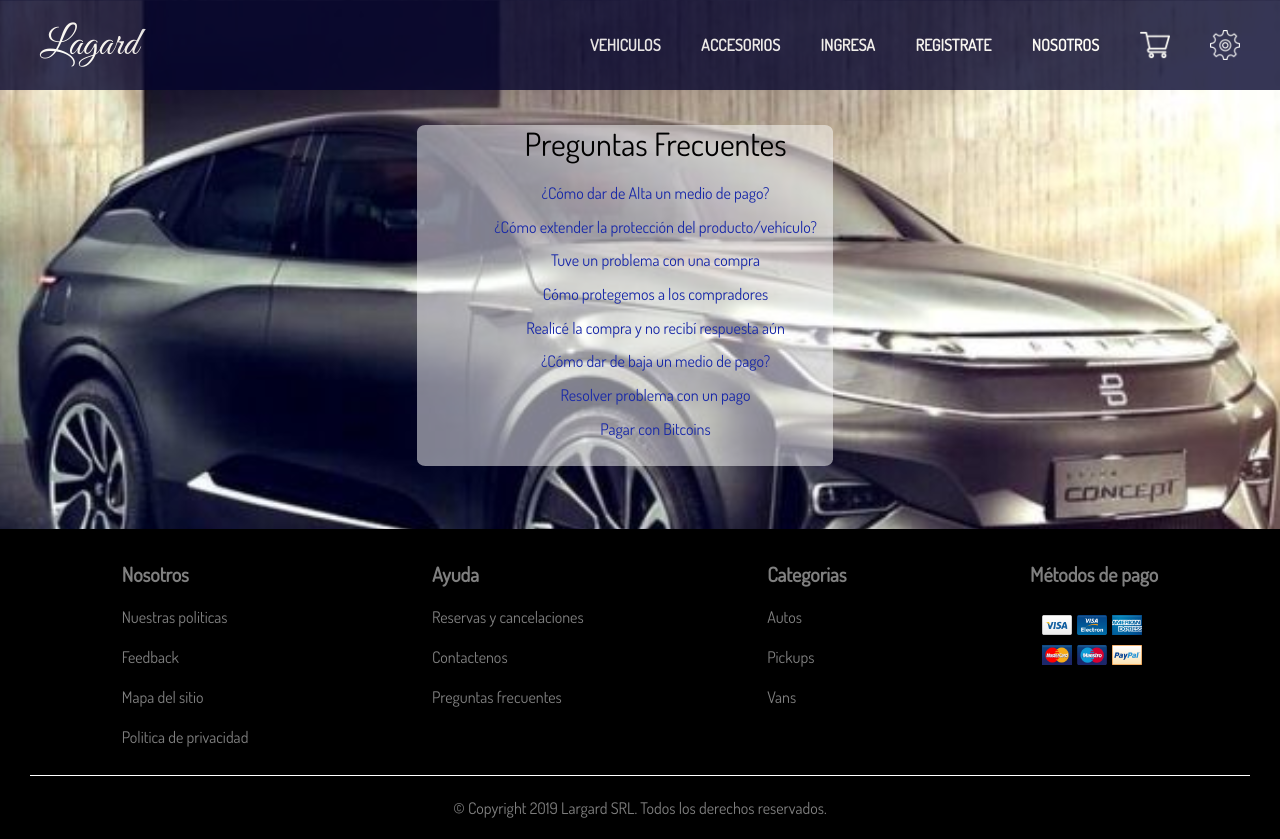
After one commit to meligomez/ECommerce-DH, a PHP site: page /html/preguntasFrecuentes.html in a window 1280 px wide. The commit adds this page. Run offline with PHP 8.4, Linux system fonts and the light colour scheme.

Commit message:
Agrego preguntas frecuentes

```diff
--- a/css/styles.css
+++ b/css/styles.css
@@ -463,6 +463,36 @@
   }
 }
 /*FIN RESPONSIVE LOGIN*/
+/*Inicio Preguntas Frecuentes*/
+.contentPregFrecuentes{
+  display: flex;
+  flex-direction: row;
+  width: 100%;
+}
+.preguntasFrecuentes{
+  display: flex;
+  padding-left: 3%;
+  flex-direction: row;
+  background-color:rgba(255, 255,255, 0.5);
+  color: black;
+  margin-top: 10%;
+  margin-bottom: 5%;
+  font-family: 'Dosis', sans-serif;
+  text-align: center;
+  border-radius: 2%;
+}
+.preguntasFrecuentes ul,li{
+  display: block;
+}
+.preguntasFrecuentes li{
+  padding-bottom: 3%;
+}
+.preguntasFrecuentes a{
+  color:#1929a8;
+}
+/*Fin Preguntas Frecuentes*/
+
+
 /*
 ------------------------------------------
 A PARTIR DE ACA SE ESTILEA PARA RESPONSIVE
--- /dev/null
+++ b/html/preguntasFrecuentes.html
@@ -0,0 +1,92 @@
+<html>
+<head>
+  <meta charset="UTF-8">
+  <link rel="stylesheet" href="https://stackpath.bootstrapcdn.com/bootstrap/4.3.1/css/bootstrap.min.css" integrity="sha384-ggOyR0iXCbMQv3Xipma34MD+dH/1fQ784/j6cY/iJTQUOhcWr7x9JvoRxT2MZw1T" crossorigin="anonymous"
+  <meta name="viewport" content="width=device-width, initial-scale=1.0">
+  <meta http-equiv="X-UA-Compatible" content="ie=edge">
+  <link href="https://fonts.googleapis.com/css?family=Dosis|Great+Vibes&display=swap" rel="stylesheet">
+  <link rel="shortcut icon" href="../img/web_icon.ico">
+  <link rel="stylesheet" href="../css/styles.css">
+  <title>Lagard</title>
+</head>
+<body class="home">
+  <header>
+    <nav class="header_menu">
+      <ul class="lista_titulo">
+        <li class="titulo"><a href="home.html">Lagard</a></li>
+      </ul>
+      <ul class="lista_menu">
+        <li><a href="#">VEHICULOS</a></li>
+        <li><a href="#">ACCESORIOS</a></li>
+        <li><a href="login.html">INGRESA</a></li>
+        <li><a href="registroDeUsuarios.html">REGISTRATE</a></li>
+        <li><a href="">NOSOTROS</a></li>
+        <li><a href=""><img src="../img/carrito.png" alt="carro-de-compras"></a></li>
+        <li><a href=""><img src="../img/settings.png" alt="configuracion"></a></li>
+      </ul>
+    </nav>
+  </header>
+
+  <main class="main_home">
+    <div class="contentPregFrecuentes">
+        <div class="col-12 row">
+            <div class="offset-4 col-lg-4 preguntasFrecuentes">
+                <ul>
+                    <li> <h2>Preguntas Frecuentes</h2> </li>
+                    <li> <a href="">¿Cómo dar de Alta un medio de pago?</a> </li>
+                    <li> <a href="">¿Cómo extender la protección del producto/vehículo?</a> </li>
+                    <li> <a href="">Tuve un problema con una compra</a> </li>
+                    <li> <a href="">Cómo protegemos a los compradores</a> </li>
+                    <li> <a href="">Realicé la compra y no recibí respuesta aún</a> </li>
+                    <li> <a href="">¿Cómo dar de baja un medio de pago?</a> </li>
+                    <li> <a href=""> Resolver problema con un pago</a></li>
+                    <li> <a href="">Pagar con Bitcoins</a> </li>
+                </ul>
+            </div>
+        </div>
+       </div>
+  </main>
+
+  <footer>
+    <div class="footer_info">
+      <div class="empresa">
+        <p><a href="#" class="nosotros_footer">Nosotros</a></p>
+        <p><a href="#">Nuestras politicas</a></p>
+        <p><a href="#">Feedback</a></p>
+        <p><a href="#">Mapa del sitio</a></p>
+        <p><a href="#">Politica de privacidad</a></p>
+      </div>
+      <div class="ayuda">
+        <p><a href="#" class="ayuda_footer">Ayuda</a></p>
+        <p><a href="#">Reservas y cancelaciones</a></p>
+        <p><a href="#">Contactenos</a></p>
+        <p><a href="#">Preguntas frecuentes</a></p>
+      </div>
+      <div class="categoria">
+        <p><a href="#" class="categoria_footer">Categorias</a></p>
+        <p><a href="#">Autos</a></p>
+        <p><a href="#">Pickups</a></p>
+        <p><a href="#">Vans</a></p>
+      </div>
+      <div class="mpagos">
+        <div>
+        <p><a href="#" class="mpagos_footer">Métodos de pago</a></p>
+        </div>
+        <div class="tarjetas-1">
+        <img src="../img/visa.png" alt="visa">
+        <img src="../img/visa-e.png" alt="visa-electron">
+        <img class="ultima-tarjeta" src="../img/amex.png" alt="amex">
+        </div>
+        <div class="tarjetas-2">
+        <img src="../img/master.png" alt="master-card">
+        <img src="../img/maestro.png" alt="maestro">
+        <img class="ultima-tarjeta" src="../img/paypal.png" alt="paypal">
+        </div>
+      </div>
+    </div>
+    <div class="copyright">
+      <p>© Copyright 2019 Largard SRL. Todos los derechos reservados.</p>
+    </div>
+  </footer>
+</body>
+</html>
```
